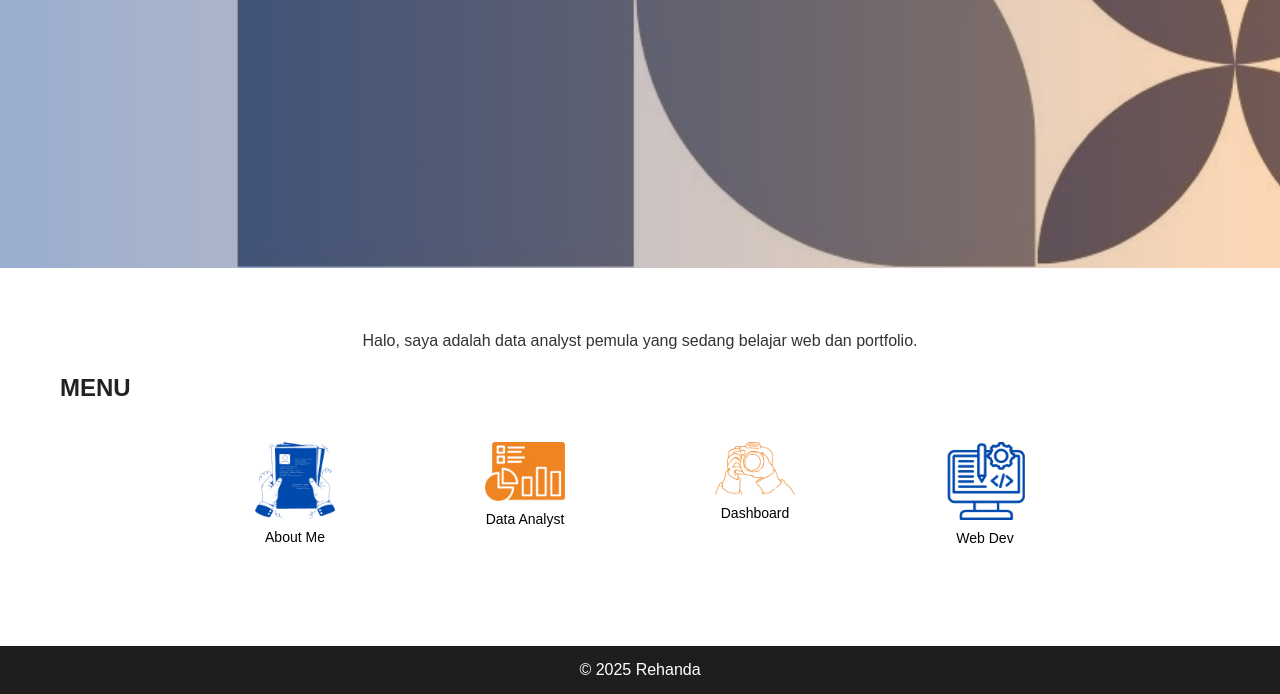
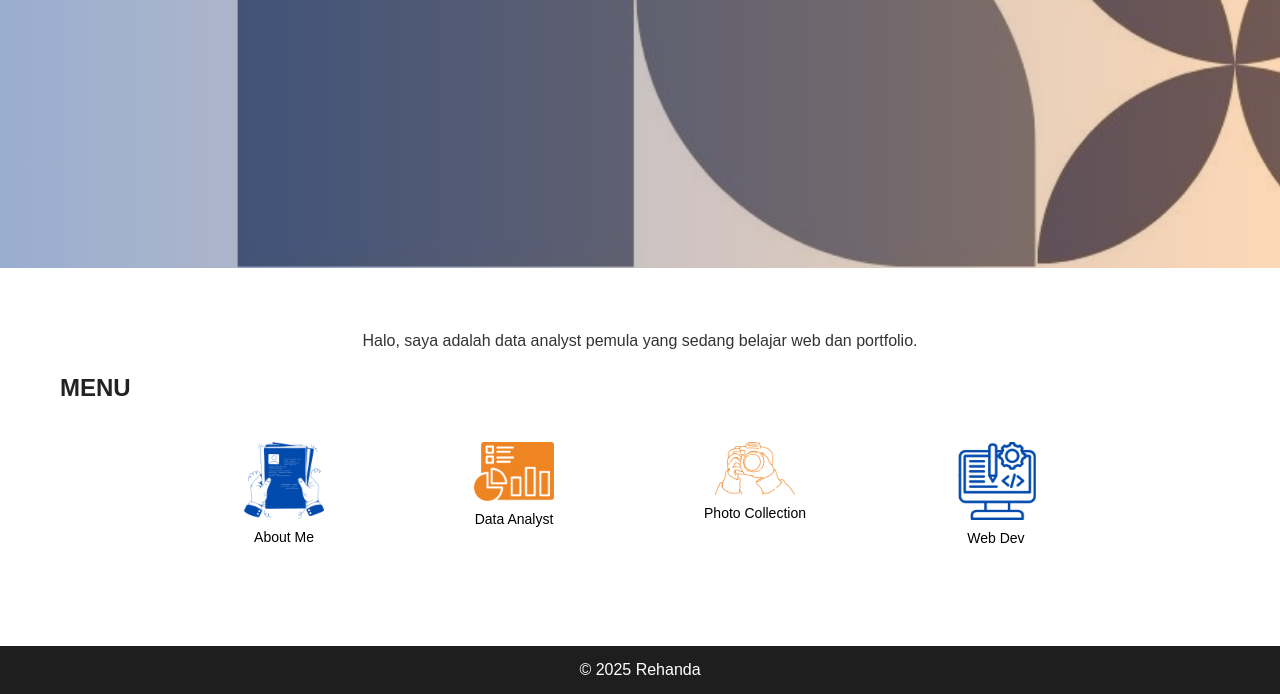
Before and after one commit to Hadi3030/WebCoba, a plain HTML site: page index.html in a window 1280 px wide. Shown: the part 597-1291 px from the top of the page. Drawn offline with Linux system fonts and the light colour scheme.

Commit message:
Update index.html

```diff
--- a/index.html
+++ b/index.html
@@ -61,8 +61,8 @@
 
       <!-- DASHBOARD -->
       <a href="portfolio.html" class="icon-card">
-        <img src="images/FotoGraf.png" alt="Dashboard" class="icon-img">
-        <span class="icon-text">Dashboard</span>
+        <img src="images/FotoGraf.png" alt="Photo Collection" class="icon-img">
+        <span class="icon-text">Photo Collection</span>
       </a>
 
       <!-- WEB DEVELOPMENT -->
```
